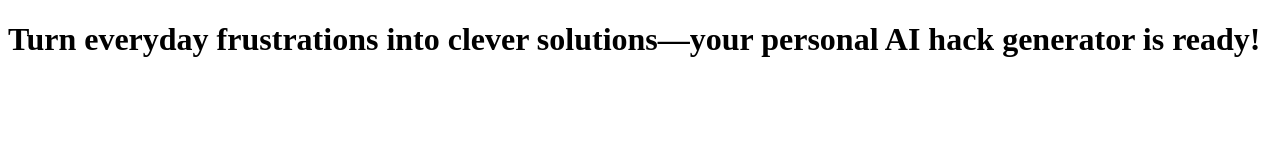
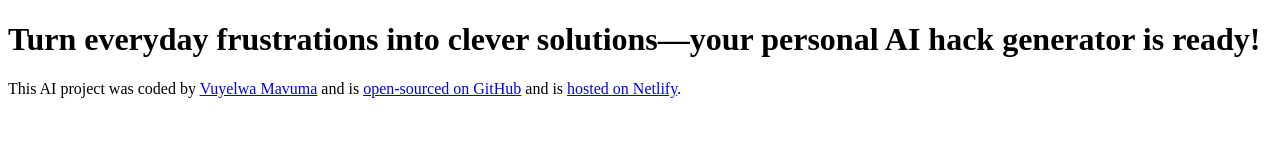
Before and after one commit to Mavooma/HackIt, a plain HTML site: page index.html in a window 1280 px wide. Drawn offline with Linux system fonts and the light colour scheme.

Commit message:
Added a bit of html

```diff
--- a/index.html
+++ b/index.html
@@ -9,7 +9,23 @@
 </head>
 <body>
     <h1>Turn everyday frustrations into clever solutions—your personal AI hack generator is ready!</h1>
+
+    <footer>
+      This AI project was coded by
+      <a href="https://github.com/Mavooma" target="_blank">Vuyelwa Mavuma</a> and
+      is
+      <a
+        href="https://github.com/Mavooma/HackIt"
+        target="_blank"
+      >
+        open-sourced on GitHub</a
+      >
+      and is
+      <a href="https://hackitai.netlify.app/" target="_blank"
+        >hosted on Netlify</a
+      >.
+    </footer>
+
+    <script src="src/index.js"></script>
 </body>
-
-<script src="src/index.js"></script>
 </html>
```
